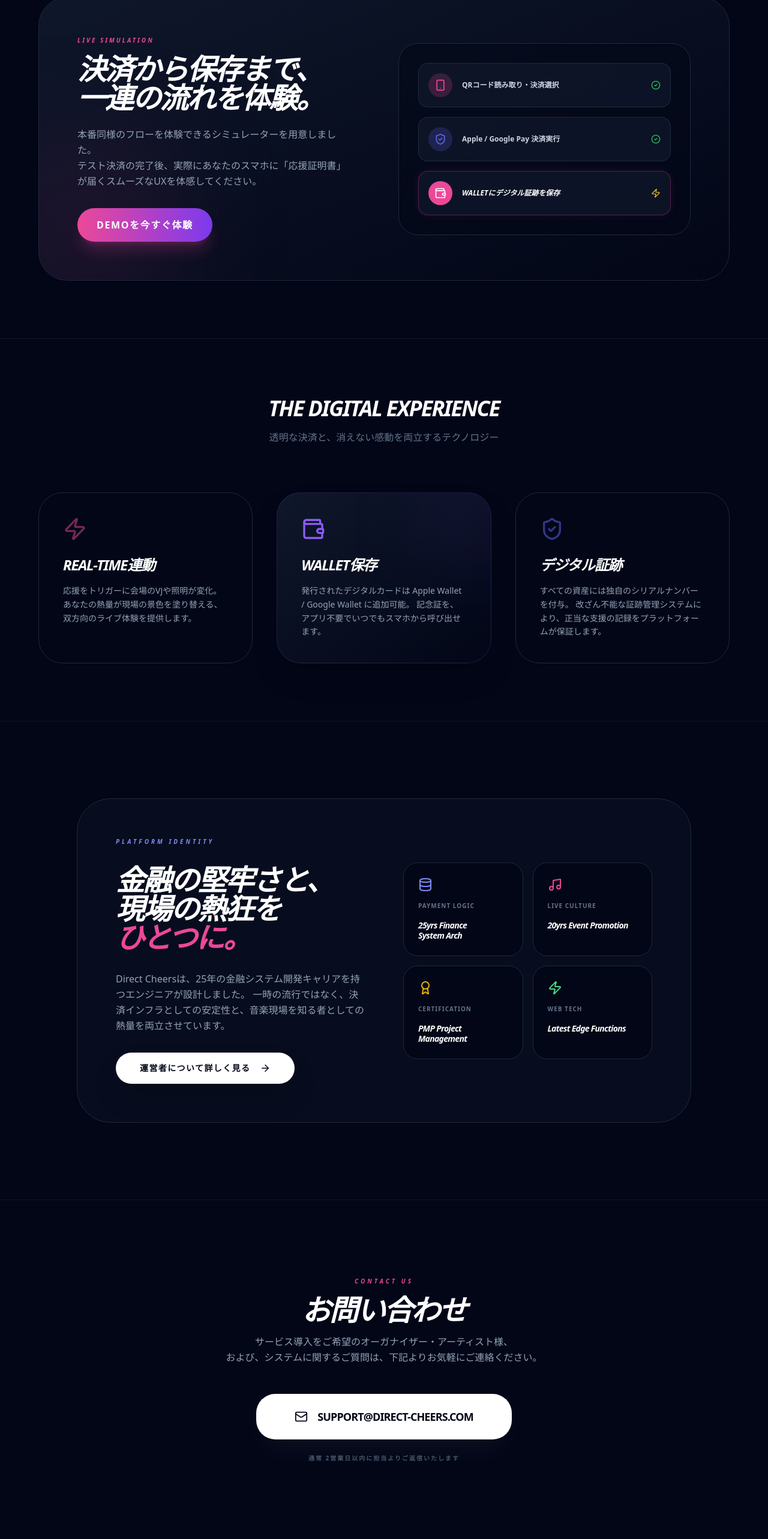
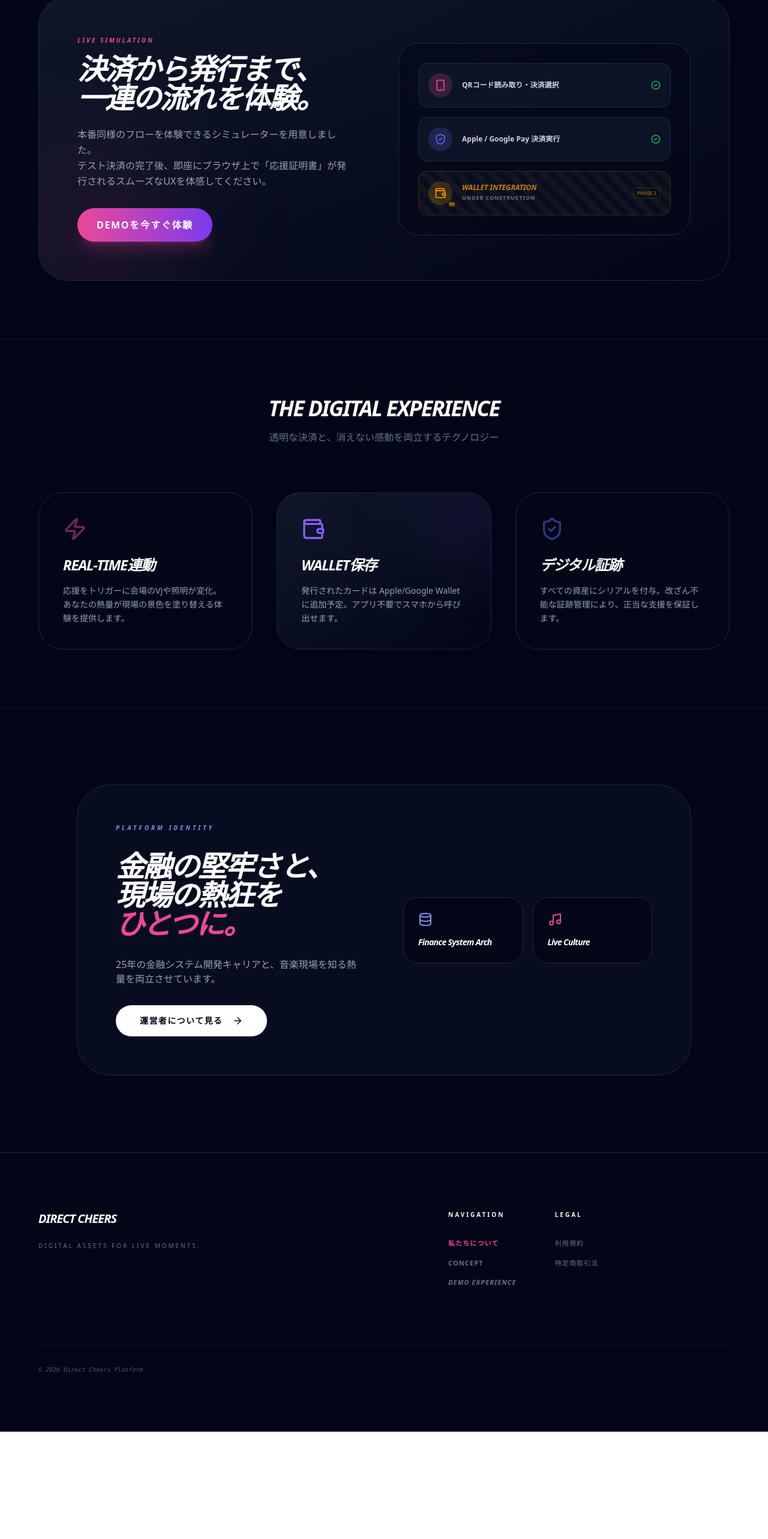
Before and after one commit to spacemindhiro/direct-cheers, a Next.js app: page / in a window 1280 px wide. Shown: the part 996-3562 px from the top of the page at 60% size. After the commit the page ends 3383 px from the top, so only its background shows below. Built offline with nearby package versions, Linux system fonts and the light colour scheme.

Commit message:
topのウォレット部分を工事中に

```diff
--- a/app/page.tsx
+++ b/app/page.tsx
@@ -2,10 +2,10 @@
 
 import React from 'react';
 import Link from 'next/link';
-import { Play, Wallet, ShieldCheck, Zap, ArrowRight, Award, Database, Music, Mail, Smartphone, CheckCircle2 } from "lucide-react";
+// ✅ Construction アイコンを追加
+import { Play, Wallet, ShieldCheck, Zap, ArrowRight, Award, Database, Music, Mail, Smartphone, CheckCircle2, Construction } from "lucide-react";
 
 export default function LandingPage() {
-  // ✅ iPhone等での誤作動を防ぐため、件名を確実にエンコードしたURLを定義
   const contactEmail = "support@direct-cheers.com";
   const contactSubject = encodeURIComponent("【Direct Cheers】お問い合わせ");
   const mailUrl = `mailto:${contactEmail}?subject=${contactSubject}`;
@@ -72,7 +72,7 @@ export default function LandingPage() {
         </div>
       </section>
 
-      {/* --- Demo Section --- */}
+      {/* --- Demo Section (Updated Step 3) --- */}
       <section id="demo" className="py-24 px-6 relative border-b border-slate-900">
         <div className="max-w-6xl mx-auto">
           <div className="bg-gradient-to-br from-slate-900 to-slate-950 border border-slate-800 p-8 md:p-16 rounded-[3rem] relative overflow-hidden flex flex-col md:flex-row items-center gap-12 group">
@@ -81,12 +81,12 @@ export default function LandingPage() {
             <div className="flex-1 relative z-10 text-left">
               <span className="text-pink-500 font-black italic tracking-[0.3em] text-[10px] uppercase block mb-4">Live Simulation</span>
               <h3 className="text-4xl md:text-5xl font-black text-white mb-6 italic tracking-tighter uppercase leading-tight">
-                決済から保存まで、<br />
+                決済から発行まで、<br />
                 一連の流れを体験。
               </h3>
               <p className="text-slate-400 leading-relaxed mb-8 max-w-md font-medium">
                 本番同様のフローを体験できるシミュレーターを用意しました。<br />
-                テスト決済の完了後、実際にあなたのスマホに「応援証明書」が届くスムーズなUXを体感してください。
+                テスト決済の完了後、即座にブラウザ上で「応援証明書」が発行されるスムーズなUXを体感してください。
               </p>
               <Link href="/demo" className="inline-flex items-center gap-3 bg-gradient-to-r from-pink-500 to-violet-600 text-white px-8 py-4 rounded-full font-bold hover:scale-105 transition-all shadow-xl shadow-pink-500/20 uppercase tracking-widest">
                 DEMOを今すぐ体験
@@ -95,171 +95,109 @@ export default function LandingPage() {
 
             <div className="flex-1 relative z-10 w-full md:w-auto">
               <div className="grid grid-cols-1 gap-4 p-8 bg-slate-950/50 rounded-[2rem] border border-slate-800 shadow-inner">
+                {/* Step 1 */}
                 <div className="flex items-center gap-4 p-4 rounded-2xl bg-slate-900/80 border border-slate-700/50">
                   <div className="w-10 h-10 rounded-full bg-pink-500/20 flex items-center justify-center text-pink-500"><Smartphone size={20} /></div>
                   <div className="text-xs font-bold text-slate-300">QRコード読み取り・決済選択</div>
                   <CheckCircle2 size={16} className="ml-auto text-green-500" />
                 </div>
+                {/* Step 2 */}
                 <div className="flex items-center gap-4 p-4 rounded-2xl bg-slate-900/80 border border-slate-700/50">
                   <div className="w-10 h-10 rounded-full bg-indigo-500/20 flex items-center justify-center text-indigo-500"><ShieldCheck size={20} /></div>
                   <div className="text-xs font-bold text-slate-300">Apple / Google Pay 決済実行</div>
                   <CheckCircle2 size={16} className="ml-auto text-green-500" />
                 </div>
-                <div className="flex items-center gap-4 p-4 rounded-2xl bg-slate-900/80 border border-pink-500/30 shadow-[0_0_15px_rgba(236,72,153,0.1)]">
-                  <div className="w-10 h-10 rounded-full bg-pink-500 flex items-center justify-center text-white"><Wallet size={20} /></div>
-                  <div className="text-xs font-bold text-white uppercase italic">Walletにデジタル証跡を保存</div>
-                  <Zap size={16} className="ml-auto text-yellow-400 animate-pulse" />
+
+                {/* ✅ Step 3: ウォレット保存（工事中表示に修正） */}
+                <div className="flex items-center gap-4 p-4 rounded-2xl bg-slate-900/40 border border-amber-500/20 relative overflow-hidden">
+                  <div className="absolute inset-0 opacity-[0.05] bg-[repeating-linear-gradient(45deg,transparent,transparent_10px,#f59e0b_10px,#f59e0b_20px)] pointer-events-none" />
+                  <div className="w-10 h-10 rounded-full bg-amber-500/20 flex items-center justify-center text-amber-500 relative">
+                    <Wallet size={20} />
+                    <Construction size={10} className="absolute -bottom-1 -right-1" />
+                  </div>
+                  <div className="flex flex-col">
+                    <div className="text-xs font-bold text-amber-500/80 uppercase italic leading-none mb-1">Wallet Integration</div>
+                    <div className="text-[9px] text-slate-500 font-bold uppercase tracking-widest">Under Construction</div>
+                  </div>
+                  <div className="ml-auto flex flex-col items-end">
+                    <span className="text-[8px] font-black text-amber-500/50 border border-amber-500/20 px-1.5 py-0.5 rounded uppercase">Phase 2</span>
+                  </div>
                 </div>
+
               </div>
             </div>
           </div>
         </div>
       </section>
 
-      {/* --- Features Section --- */}
+      {/* --- Features Section (後半は変更なし) --- */}
       <section id="features" className="py-24 bg-slate-950 px-6 border-b border-slate-900">
-        <div className="max-w-6xl mx-auto">
-          <div className="text-center mb-20">
-            <h3 className="text-4xl font-black text-white mb-4 italic tracking-tighter uppercase">The Digital Experience</h3>
-            <p className="text-slate-500">透明な決済と、消えない感動を両立するテクノロジー</p>
-          </div>
-
-          <div className="grid md:grid-cols-3 gap-10">
+        <div className="max-w-6xl mx-auto text-center mb-20">
+          <h3 className="text-4xl font-black text-white mb-4 italic tracking-tighter uppercase">The Digital Experience</h3>
+          <p className="text-slate-500">透明な決済と、消えない感動を両立するテクノロジー</p>
+        </div>
+        <div className="max-w-6xl mx-auto grid md:grid-cols-3 gap-10">
             <Link href="/concept/realtime" className="p-10 rounded-[2.5rem] bg-slate-950 border border-slate-800 hover:border-pink-500/50 transition-all group block text-left hover:bg-slate-900/40 relative overflow-hidden">
-              <div className="text-pink-500 font-black text-5xl italic mb-6 opacity-50 group-hover:opacity-100 transition-opacity">
-                <Zap size={40} />
-              </div>
+              <div className="text-pink-500 font-black text-5xl italic mb-6 opacity-50 group-hover:opacity-100 transition-opacity"><Zap size={40} /></div>
               <h4 className="text-2xl font-bold text-white mb-4 italic uppercase tracking-tighter">Real-time連動</h4>
-              <p className="text-sm text-slate-400 leading-relaxed font-medium">
-                応援をトリガーに会場のVJや照明が変化。あなたの熱量が現場の景色を塗り替える、双方向のライブ体験を提供します。
-              </p>
+              <p className="text-sm text-slate-400 leading-relaxed font-medium">応援をトリガーに会場のVJや照明が変化。あなたの熱量が現場の景色を塗り替える体験を提供します。</p>
             </Link>
 
             <Link href="/concept/wallet" className="p-10 rounded-[2.5rem] bg-gradient-to-br from-slate-900 to-slate-950 border border-violet-500/20 shadow-2xl relative overflow-hidden group block text-left hover:border-violet-500/50 transition-all">
               <div className="absolute -right-6 -top-6 w-32 h-32 bg-violet-500/10 blur-3xl group-hover:bg-violet-500/20 transition-all" />
-              <div className="text-violet-500 font-black text-5xl italic mb-6 group-hover:scale-110 transition-transform origin-left">
-                <Wallet size={40} />
-              </div>
+              <div className="text-violet-500 font-black text-5xl italic mb-6 group-hover:scale-110 transition-transform origin-left"><Wallet size={40} /></div>
               <h4 className="text-2xl font-bold text-white mb-4 italic uppercase tracking-tighter">Wallet保存</h4>
-              <p className="text-sm text-slate-400 leading-relaxed font-medium">
-                発行されたデジタルカードは Apple Wallet / Google Wallet に追加可能。
-                記念証を、アプリ不要でいつでもスマホから呼び出せます。
-              </p>
+              <p className="text-sm text-slate-400 leading-relaxed font-medium">発行されたカードは Apple/Google Wallet に追加予定。アプリ不要でスマホから呼び出せます。</p>
             </Link>
 
             <Link href="/concept/proof" className="p-10 rounded-[2.5rem] bg-slate-950 border border-slate-800 hover:border-indigo-500/50 transition-all block text-left hover:bg-slate-900/40 group relative overflow-hidden">
-              <div className="text-indigo-500 font-black text-5xl italic mb-6 opacity-50 group-hover:opacity-100 transition-opacity">
-                <ShieldCheck size={40} />
-              </div>
+              <div className="text-indigo-500 font-black text-5xl italic mb-6 opacity-50 group-hover:opacity-100 transition-opacity"><ShieldCheck size={40} /></div>
               <h4 className="text-2xl font-bold text-white mb-4 italic uppercase tracking-tighter">デジタル証跡</h4>
-              <p className="text-sm text-slate-400 leading-relaxed font-medium">
-                すべての資産には独自のシリアルナンバーを付与。
-                改ざん不能な証跡管理システムにより、正当な支援の記録をプラットフォームが保証します。
-              </p>
+              <p className="text-sm text-slate-400 leading-relaxed font-medium">すべての資産にシリアルを付与。改ざん不能な証跡管理により、正当な支援を保証します。</p>
             </Link>
-          </div>
         </div>
       </section>
 
       {/* --- Strategic About Us Entry --- */}
-      <section className="py-32 px-6 bg-slate-950 relative overflow-hidden text-pretty">
-        <div className="absolute top-1/2 left-1/2 -translate-x-1/2 -translate-y-1/2 w-[800px] h-[400px] bg-indigo-500/5 blur-[120px] rounded-full -z-10" />
-
+      <section className="py-32 px-6 bg-slate-950 relative overflow-hidden">
         <div className="max-w-5xl mx-auto">
           <div className="grid md:grid-cols-2 gap-16 items-center bg-slate-900/40 border border-slate-800 rounded-[3.5rem] p-8 md:p-16 relative group hover:border-slate-700 transition-colors">
-            <div className="space-y-8">
+            <div className="space-y-8 text-left">
               <span className="text-indigo-400 font-black italic tracking-[0.4em] text-[10px] uppercase block">Platform Identity</span>
-              <h3 className="text-4xl md:text-5xl font-black text-white italic tracking-tighter uppercase leading-[1.1]">
-                金融の堅牢さと、<br />
-                現場の熱狂を<br />
-                <span className="text-pink-500">ひとつに。</span>
-              </h3>
-              <p className="text-slate-400 leading-relaxed font-medium">
-                Direct Cheersは、25年の金融システム開発キャリアを持つエンジニアが設計しました。
-                一時の流行ではなく、決済インフラとしての安定性と、音楽現場を知る者としての熱量を両立させています。
-              </p>
-              <Link href="/about" className="inline-flex items-center gap-4 bg-white text-slate-950 px-10 py-4 rounded-full font-black text-sm hover:bg-indigo-500 hover:text-white transition-all shadow-2xl group uppercase tracking-widest">
-                運営者について詳しく見る
-                <ArrowRight size={18} className="group-hover:translate-x-2 transition-transform" />
+              <h3 className="text-4xl md:text-5xl font-black text-white italic tracking-tighter uppercase leading-[1.1]">金融の堅牢さと、<br />現場の熱狂を<br /><span className="text-pink-500">ひとつに。</span></h3>
+              <p className="text-slate-400 font-medium">25年の金融システム開発キャリアと、音楽現場を知る熱量を両立させています。</p>
+              <Link href="/about" className="inline-flex items-center gap-4 bg-white text-slate-950 px-10 py-4 rounded-full font-black text-sm hover:bg-indigo-500 hover:text-white transition-all uppercase tracking-widest group">
+                運営者について見る <ArrowRight size={18} className="group-hover:translate-x-2 transition-transform" />
               </Link>
             </div>
-
             <div className="grid grid-cols-2 gap-4">
-              <div className="p-6 rounded-3xl bg-slate-950 border border-slate-800 space-y-4">
+              <div className="p-6 rounded-3xl bg-slate-950 border border-slate-800 space-y-4 text-left">
                 <Database className="text-indigo-400" size={24} />
-                <p className="text-[10px] font-black text-slate-500 uppercase tracking-widest">Payment Logic</p>
-                <p className="text-white font-bold text-sm tracking-tighter leading-tight italic">25yrs Finance System Arch</p>
+                <p className="text-white font-bold text-sm italic tracking-tighter">Finance System Arch</p>
               </div>
-              <div className="p-6 rounded-3xl bg-slate-950 border border-slate-800 space-y-4">
+              <div className="p-6 rounded-3xl bg-slate-950 border border-slate-800 space-y-4 text-left">
                 <Music className="text-pink-500" size={24} />
-                <p className="text-[10px] font-black text-slate-500 uppercase tracking-widest">Live Culture</p>
-                <p className="text-white font-bold text-sm tracking-tighter leading-tight italic">20yrs Event Promotion</p>
-              </div>
-              <div className="p-6 rounded-3xl bg-slate-950 border border-slate-800 space-y-4">
-                <Award className="text-yellow-500" size={24} />
-                <p className="text-[10px] font-black text-slate-500 uppercase tracking-widest">Certification</p>
-                <p className="text-white font-bold text-sm tracking-tighter leading-tight italic">PMP Project Management</p>
-              </div>
-              <div className="p-6 rounded-3xl bg-slate-950 border border-slate-800 space-y-4">
-                <Zap className="text-green-400" size={24} />
-                <p className="text-[10px] font-black text-slate-500 uppercase tracking-widest">Web Tech</p>
-                <p className="text-white font-bold text-sm tracking-tighter leading-tight italic">Latest Edge Functions</p>
+                <p className="text-white font-bold text-sm italic tracking-tighter">Live Culture</p>
               </div>
             </div>
           </div>
         </div>
       </section>
 
-      {/* --- Contact Section --- */}
-      <section id="contact" className="py-32 px-6 bg-slate-950 relative overflow-hidden text-center border-t border-slate-900">
-        <div className="absolute top-1/2 left-1/2 -translate-x-1/2 -translate-y-1/2 w-[600px] h-[300px] bg-pink-500/5 blur-[120px] rounded-full -z-10" />
-
-        <div className="max-w-4xl mx-auto space-y-12 text-pretty">
-          <div className="space-y-4">
-            <span className="text-pink-500 font-black italic tracking-[0.4em] text-[10px] uppercase block">Contact Us</span>
-            <h3 className="text-4xl md:text-5xl font-black text-white italic tracking-tighter uppercase leading-tight">
-              お問い合わせ
-            </h3>
-            <p className="text-slate-400 font-medium leading-relaxed max-w-xl mx-auto">
-              サービス導入をご希望のオーガナイザー・アーティスト様、<br className="md:block hidden" />
-              および、システムに関するご質問は、下記よりお気軽にご連絡ください。
-            </p>
-          </div>
-
-          <div className="flex flex-col items-center gap-6">
-            <a
-              href={mailUrl}
-              className="group relative flex items-center justify-center gap-4 bg-white text-slate-950 px-8 md:px-16 py-6 rounded-[2rem] font-black text-lg hover:bg-pink-500 hover:text-white transition-all shadow-2xl shadow-white/5 tracking-tighter w-full md:w-auto"
-            >
-              <Mail size={22} className="group-hover:animate-bounce" />
-              <span>SUPPORT@DIRECT-CHEERS.COM</span>
-            </a>
-
-            <p className="text-slate-600 text-[10px] font-bold uppercase tracking-[0.2em]">
-              通常 2営業日以内に担当よりご返信いたします
-            </p>
-          </div>
-        </div>
-      </section>
-
-      {/* --- Footer Area --- */}
+      {/* --- Footer Area (省略なし) --- */}
       <footer className="py-24 px-6 border-t border-slate-800 bg-slate-950">
-        <div className="max-w-6xl mx-auto flex flex-col md:flex-row justify-between items-start gap-16">
+        <div className="max-w-6xl mx-auto flex flex-col md:flex-row justify-between items-start gap-16 text-left text-pretty">
           <div className="space-y-6">
             <h5 className="font-bold text-white tracking-tighter italic text-xl">DIRECT CHEERS</h5>
-            <p className="text-slate-500 text-[10px] max-w-xs leading-relaxed uppercase tracking-[0.3em]">
-              Digital Assets for Live Moments.
-            </p>
+            <p className="text-slate-500 text-[10px] uppercase tracking-[0.3em]">Digital Assets for Live Moments.</p>
           </div>
-
-          <div className="grid grid-cols-2 sm:grid-cols-3 gap-16 sm:gap-24 text-left">
+          <div className="grid grid-cols-2 sm:grid-cols-3 gap-16">
             <div>
               <h6 className="text-white font-bold text-[10px] uppercase tracking-[0.3em] mb-8">Navigation</h6>
               <ul className="text-slate-500 text-[11px] space-y-4 font-bold tracking-widest uppercase">
                 <li><Link href="/about" className="text-pink-500 hover:text-white transition-all">私たちについて</Link></li>
                 <li><Link href="#concept" className="hover:text-pink-500 transition-colors">Concept</Link></li>
                 <li><Link href="/demo" className="hover:text-pink-500 transition-colors italic">Demo Experience</Link></li>
-                <li><Link href="#features" className="hover:text-pink-500 transition-colors">Features</Link></li>
               </ul>
             </div>
             <div>
@@ -267,19 +205,11 @@ export default function LandingPage() {
               <ul className="text-slate-500 text-[11px] space-y-4 font-medium tracking-widest uppercase">
                 <li><Link href="/terms" className="hover:text-white transition-colors">利用規約</Link></li>
                 <li><Link href="/law" className="hover:text-white transition-colors">特定商取引法</Link></li>
-                <li><Link href="/privacy" className="hover:text-white transition-colors">プライバシーポリシー</Link></li>
-              </ul>
-            </div>
-            <div>
-              <h6 className="text-white font-bold text-[10px] uppercase tracking-[0.3em] mb-8">Support</h6>
-              <ul className="text-slate-500 text-[11px] space-y-4 font-medium tracking-widest uppercase">
-                <li><a href={mailUrl} className="hover:text-white transition-colors">お問い合わせ</a></li>
               </ul>
             </div>
           </div>
         </div>
-
-        <div className="max-w-6xl mx-auto mt-24 pt-8 border-t border-slate-900 flex flex-col md:flex-row justify-between items-center gap-4">
+        <div className="max-w-6xl mx-auto mt-24 pt-8 border-t border-slate-900">
           <p className="text-slate-600 text-[10px] font-mono italic">© 2026 Direct Cheers Platform.</p>
         </div>
       </footer>
```
